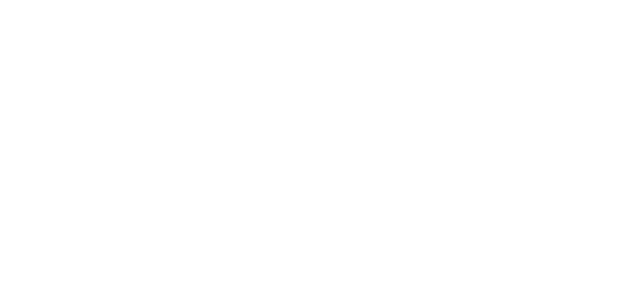
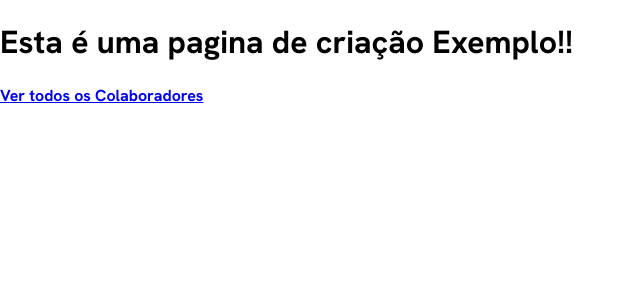
Before and after one commit to AliePonzani/tads2022, a React (Create React App) app: page /#/Exemplo in a window 1280 px wide. Before the commit this address had no page. Shown: the top 300 px of the page, without its empty margins (0-640 px from the left). Built offline with nearby package versions, Linux system fonts and the light colour scheme.

Commit message:
criação da página Exemplo

```diff
--- /dev/null
+++ b/src/Paginas/Exemplo.jsx
@@ -0,0 +1,25 @@
+//Use esta estrutura como exemplo de como estruturar sua página
+//Navegue tbm pelas páginas Home e PaginaColaboradores para ver outros exemplos
+
+import React from 'react';
+import { Link } from 'react-router-dom';
+//faça os imports necessários
+
+class Exemplo extends React.Component {
+    render() {
+        return (
+            <div>
+                <h1>Esta é uma pagina de criação Exemplo!! </h1>
+                <div>
+                    {/* Sempre deixe este link em algum lugar da sua página para servir
+                    de rota para voltar a página com todos os Colaboradores do projeto. */}
+                    <Link to="/Colaboradores">Ver todos os Colaboradores</Link>
+                </div>
+            </div>
+
+        );
+    }
+
+}
+
+export default Exemplo;
--- a/src/Paginas/pagesDatas.jsx
+++ b/src/Paginas/pagesDatas.jsx
@@ -4,11 +4,13 @@ import CaminhoDaPagina from "./PaginaExemplo";
 import rafael from "./rafael";
 import kayky from "./kayky";
 import AlinePonzani from "./AlinePonzani";
+import Exemplo from "./Exemplo";
 
 const pagesData = [
     { name: 'Rafael Ribeiro', path: '/RafaelRibeiro', component: rafael},
     {name: 'Kayky Yan', path: '/KaykyYan', component: kayky},
     { name: 'Aline Ponzani', path: '/AlinePonzani', component: AlinePonzani},
+    { name: 'Página de Exemplo', path: '/Exemplo', component: Exemplo},
     // { name: 'Nome da Página', path: '/RotaDaPagina', component: CaminhoDaPagina},
     // Insira aqui sua página usando a que esta acima como exemplo
 ];
```
